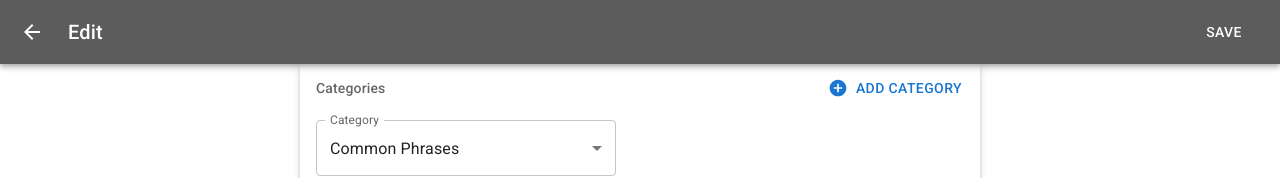
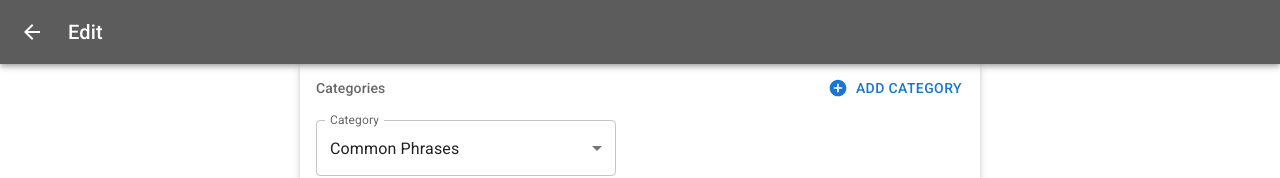
Before and after one commit to RodriSanchez1/cboard-phrase, a React (Vite) app: page /edit in a window 1280 px wide. Shown: the top 178 px of the page. Built offline with nearby package versions, Linux system fonts and the light colour scheme.

Commit message:
Chore: Add enableSave prop to FullScreenDialog

```diff
--- a/src/components/FullScreenDialog/FullScreenDialog.jsx
+++ b/src/components/FullScreenDialog/FullScreenDialog.jsx
@@ -11,7 +11,7 @@ import Slide from '@mui/material/Slide';
 //import { useNavigate } from 'react-router';
 
 FullScreenDialog.propTypes = {
-  disableSubmit: PropTypes.bool,
+  enableSave: PropTypes.bool,
   open: PropTypes.bool,
   fullWidth: PropTypes.bool,
   title: PropTypes.oneOfType([PropTypes.string, PropTypes.node]),
@@ -27,7 +27,7 @@ const Transition = React.forwardRef(function Transition(props, ref) {
 });
 
 function FullScreenDialog(props) {
-  const { children, title, onSave, onClose } = props;
+  const { children, title, onSave, onClose, enableSave } = props;
 
   const handleClose = () => {
     onClose();
@@ -60,7 +60,7 @@ function FullScreenDialog(props) {
                 {title}
               </Typography>
             )}
-            {onSave && (
+            {enableSave && onSave && (
               <Button color="inherit" onClick={handleSave}>
                 save
               </Button>
```
